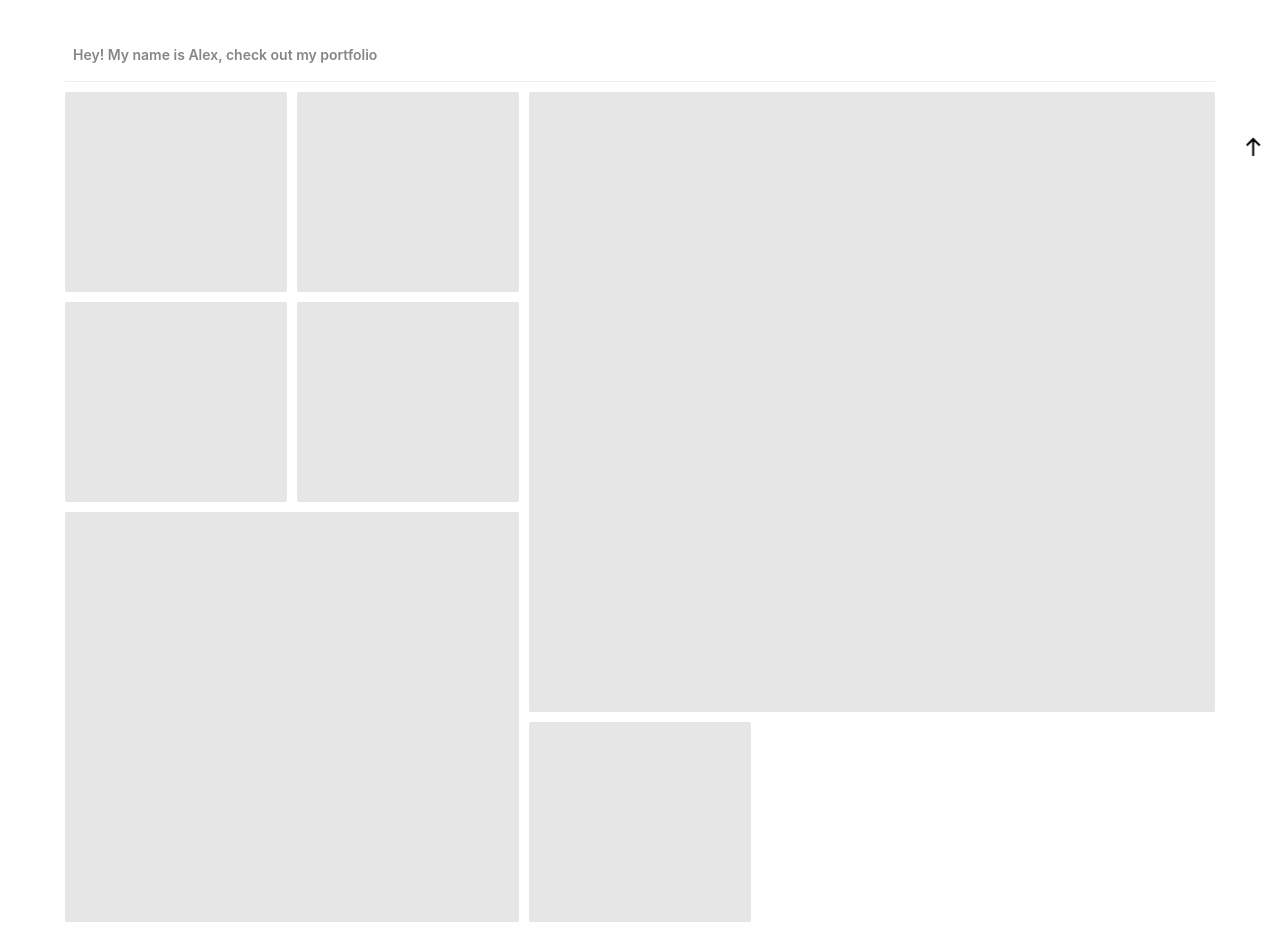
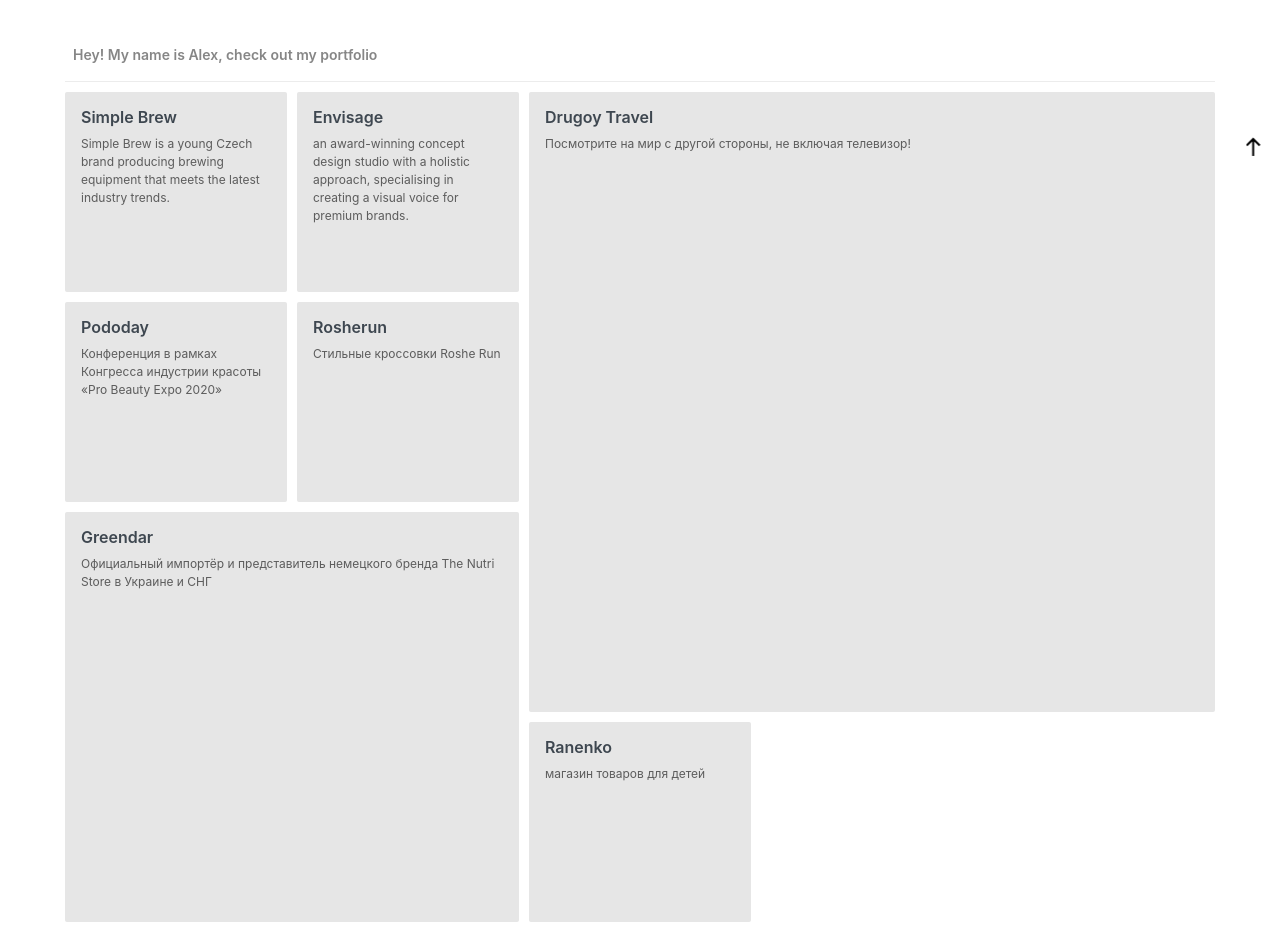
Before and after one commit to infoblanctoday/alexander, a plain HTML site: page index.html in a window 1280 px wide. Shown: the part 620-1552 px from the top of the page. Drawn offline with nearby package versions, Linux system fonts and the light colour scheme.

Commit message:
pf update

```diff
--- a/assets/style.css
+++ b/assets/style.css
@@ -172,6 +172,20 @@ footer{
     overflow: hidden;
 }
 
+.grid-item > a > h3{
+	font-size: 16px;
+    font-weight: 600;
+    text-transform: capitalize;
+    color: #3e4750;
+}
+
+.grid-item > a > p{
+	text-transform: none;
+    font-weight: 400;
+    color: rgba(31, 31, 31, 0.69);
+    font-size: 12px;
+}
+
 .span-2 {
     grid-column-end: span 2;
     grid-row-end: span 2;
--- a/index.html
+++ b/index.html
@@ -20,7 +20,7 @@
 		</div>
 		<div class="top a-item">
 			<svg xmlns="http://www.w3.org/2000/svg" width="14.486" height="18.412" viewBox="0 0 14.486 18.412" fill="#000">
-		        <path d="M7.073,26.241h0L0,19.172l1.414-1.415,4.829,4.829V8h2V22.586l4.829-4.829,1.415,1.415-7.241,7.24Z" transform="translate(0 -8)"></path>
+				<path d="M7.073,26.241h0L0,19.172l1.414-1.415,4.829,4.829V8h2V22.586l4.829-4.829,1.415,1.415-7.241,7.24Z" transform="translate(0 -8)"></path>
 			</svg>
 		</div>
 		<div class="s-menu">
@@ -53,13 +53,48 @@
 	<section class="portfolio">
 		<div class="container-fluid section-container">
 			<div class="grid-layout">
-			    <div class="grid-item grid-item-1"></div>
-			    <div class="grid-item grid-item-2"></div>
-			    <div class="grid-item span-3 grid-item-3"></div>
-			    <div class="grid-item grid-item-4"></div>
-			    <div class="grid-item span-2 grid-item-5"></div>
-			    <div class="grid-item grid-item-6"></div>
-			    <div class="grid-item grid-item-7"></div>
+				<div class="grid-item grid-item-1">
+					<a target="_blank" href="https://simple-brew.com/">
+						<h3>Simple Brew</h3>
+						<p>Simple Brew is a young Czech brand producing brewing equipment that meets the latest industry trends.</p>
+					</a>
+				</div>
+				<div class="grid-item grid-item-2">
+					<a target="_blank" href="https://envisage.studio/home/">
+						<h3>Envisage</h3>
+						<p>an award-winning concept design studio with a holistic approach, specialising in creating a visual voice for premium brands.</p>
+					</a>
+				</div>
+				<div class="grid-item span-3 grid-item-3">
+					<a target="_blank" href="https://drugoy.com.ua/">
+						<h3>Drugoy Travel</h3>
+						<p>Посмотрите на мир с другой стороны, не включая телевизор!</p>
+					</a>
+				</div>
+				<div class="grid-item grid-item-4">
+					<a target="_blank" href="https://pododay.baehr.com.ua/">
+						<h3>Pododay</h3>
+						<p>Конференция в рамках Конгресса индустрии красоты «Pro Beauty Expo 2020»</p>
+					</a>
+				</div>
+				<div class="grid-item span-2 grid-item-5">
+					<a target="_blank" href="https://greendar.eco/">
+						<h3>Greendar</h3>
+						<p>Oфициальный импортёр и представитель немецкого бренда The Nutri Store в Украине и СНГ</p>
+					</a>
+				</div>
+				<div class="grid-item grid-item-6">
+					<a target="_blank" href="http://rosherun.com.ua/">
+						<h3>Rosherun</h3>
+						<p>Стильные кроссовки Roshe Run</p>
+					</a>
+				</div>
+				<div class="grid-item grid-item-7">
+					<a target="_blank" href="https://ranenko.com/">
+						<h3>Ranenko</h3>
+						<p>магазин товаров для детей</p>
+					</a>
+				</div>
 			</div>
 		</div>
 	</section>
```
